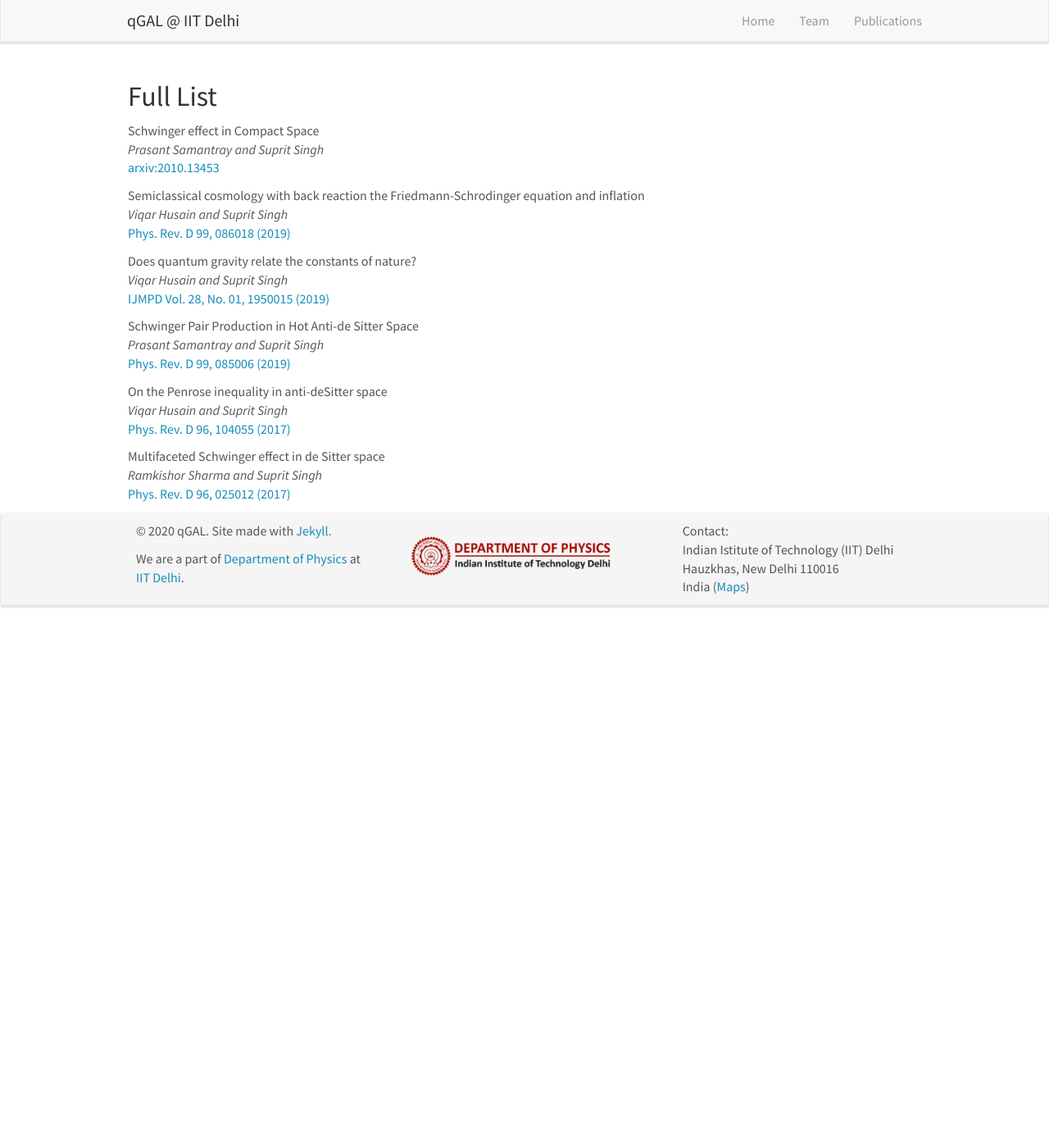
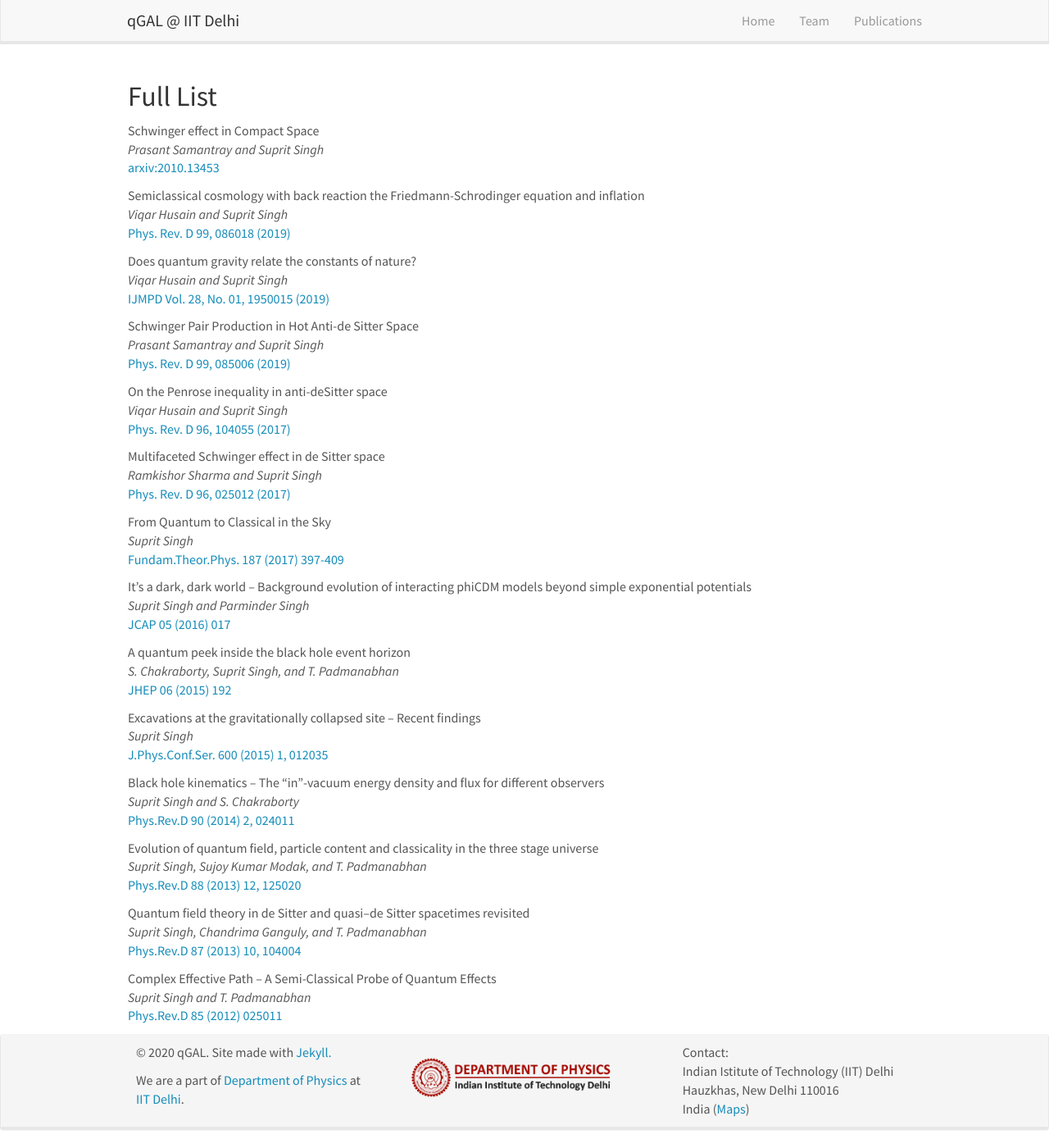
Before and after one commit to supritsinghlab/old-supritsinghlab, a Jekyll site: the page built from _pages/publications.md, in a window 1280 px wide and 1400 px high, scrolled down 865 px. Shown: the whole window at 82% size. Built offline with Jekyll 4.4.1, drawn with Linux system fonts in a browser that asks for light colours; nearby versions of some CDN libraries; before the commit the page ends 1628 px from its top, so only the background shows below that.

```diff
--- a/_data/publist.yml
+++ b/_data/publist.yml
@@ -69,3 +69,83 @@
   highlight: 1
   news1: <a style="color:#FF0000" href="https://journals.aps.org/prd/kaleidoscope/prd/96/2/025012"> Featured in a Kaleidoscope Physical Review D.</a>
   # news2: See also <a  href="https://www.newscientist.com/article/dn18354-electron-spotting-could-explain-warm-superconductors/">Article on NewScientist</a> by Colin Barras
+
+- title: From Quantum to Classical in the Sky
+  image:
+  description:
+  authors:
+    Suprit Singh
+  link:
+    url: https://arxiv.org/abs/1607.02736
+    display: Fundam.Theor.Phys. 187 (2017) 397-409
+  highlight: 0
+
+- title: It's a dark, dark world -- Background evolution of interacting phiCDM models beyond simple exponential potentials
+  image:
+  description:
+  authors:
+    Suprit Singh and Parminder Singh
+  link:
+    url: https://arxiv.org/abs/1507.01535
+    display: JCAP 05 (2016) 017
+  highlight: 0
+
+- title: A quantum peek inside the black hole event horizon
+  image:
+  description:
+  authors:
+    S. Chakraborty, Suprit Singh, and T. Padmanabhan
+  link:
+    url: https://arxiv.org/abs/1503.01774
+    display: JHEP 06 (2015) 192
+  highlight: 0
+
+- title: Excavations at the gravitationally collapsed site -- Recent findings
+  image:
+  description:
+  authors:
+    Suprit Singh
+  link:
+    url: https://arxiv.org/abs/1412.1028
+    display: J.Phys.Conf.Ser. 600 (2015) 1, 012035
+  highlight: 0
+
+- title: Black hole kinematics -- The “in”-vacuum energy density and flux for different observers
+  image:
+  description:
+  authors:
+    Suprit Singh and S. Chakraborty
+  link:
+    url: https://arxiv.org/abs/1404.0684
+    display: Phys.Rev.D 90 (2014) 2, 024011
+  highlight: 0
+
+- title: Evolution of quantum field, particle content and classicality in the three stage universe
+  image:
+  description:
+  authors:
+    Suprit Singh, Sujoy Kumar Modak, and T. Padmanabhan
+  link:
+    url: https://arxiv.org/abs/1308.4976
+    display: Phys.Rev.D 88 (2013) 12, 125020
+  highlight: 0
+
+- title: Quantum field theory in de Sitter and quasi–de Sitter spacetimes revisited
+  image:
+  description:
+  authors:
+    Suprit Singh, Chandrima Ganguly, and T. Padmanabhan
+  link:
+    url: https://arxiv.org/abs/1302.7177
+    display: Phys.Rev.D 87 (2013) 10, 104004
+  highlight: 0
+
+- title: Complex Effective Path -- A Semi-Classical Probe of Quantum Effects
+  image:
+  description:
+  authors:
+    Suprit Singh and T. Padmanabhan
+  link:
+    url: https://arxiv.org/abs/1112.6279
+    display: Phys.Rev.D 85 (2012) 025011
+  highlight: 0
--- a/_data/students.yml
+++ b/_data/students.yml
@@ -11,20 +11,17 @@
 - name: Prakhar Bangaria
   photo: rock.jpg
   info: Project -- Positional Astronomy
-  email:
   number_educ: 1
   education1: B. Tech Engineering Physics III year
 
 - name: Rahul Singh
   photo: rock.jpg
   info: Project -- Numerical solution of Time-dependent Schr<span>&#246;</span>dinger equation
-  email:
   number_educ: 1
   education1: B. Tech Engineering Physics III year
 
 - name: Sonakshi Gupta
   photo: rock.jpg
   info: Project -- Constrained Hamiltonian Systems and Higher Derivative Lagrangians
-  email:
   number_educ: 1
   education1: B. Tech Engineering Physics III year
```
Also changed, not shown: _pages/home.md (+1 -1 lines), _pages/team.md (+1 -1 lines).
